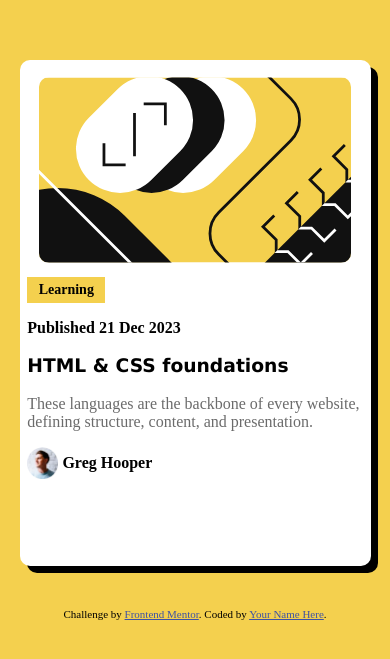
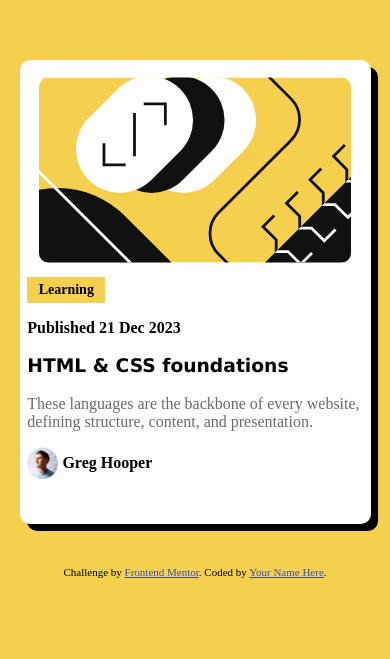
Before and after one commit to HyperShark25/blog-preview-card.github.io, a plain HTML site: page index.html in a window 390 px wide. Shown: the part 109-768 px from the top of the page. Drawn offline with Linux system fonts and the light colour scheme.

Commit message:
Update style.css

```diff
--- a/style.css
+++ b/style.css
@@ -1,7 +1,7 @@
 @media (max-width: 400px) {
     .container {
         min-width: 90vw;
-        height: 20vh;
+        max-height: 55vh;
     }
 
     .image {
```
